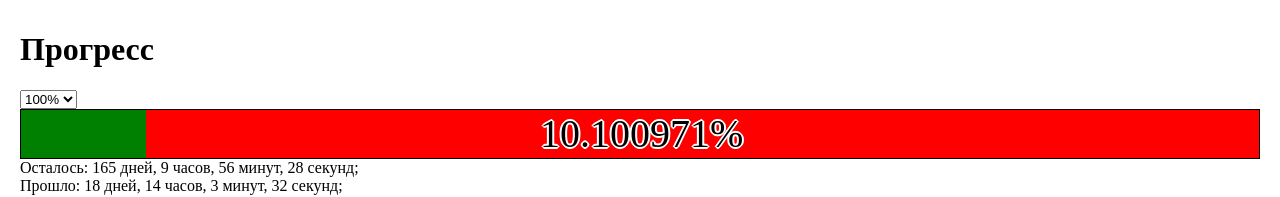
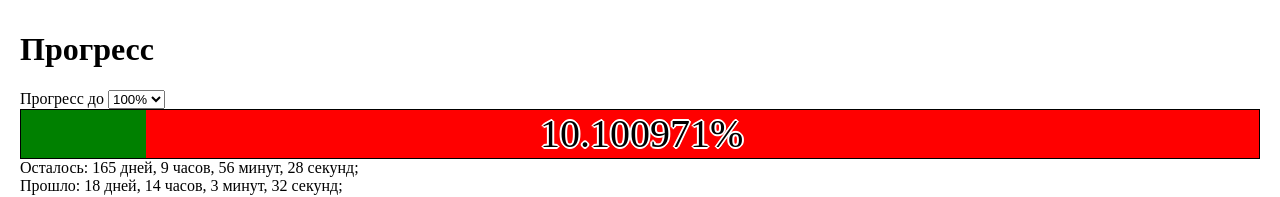
Before and after one commit to demonarxs1/calendar-experience, a plain HTML site: page index.html in a window 1280 px wide. Shown: the top 197 px of the page. Drawn offline with Linux system fonts and the light colour scheme.

Commit message:
add text

```diff
--- a/index.html
+++ b/index.html
@@ -14,7 +14,9 @@
       Прогресс
   </h1>
 
-  <select id="graphType"></select>
+  <div>
+      Прогресс до <select id="graphType"></select>
+  </div>
 
   <div class="progress-bar" id="bar">
       <div class="progress" id="progress"></div>
```
